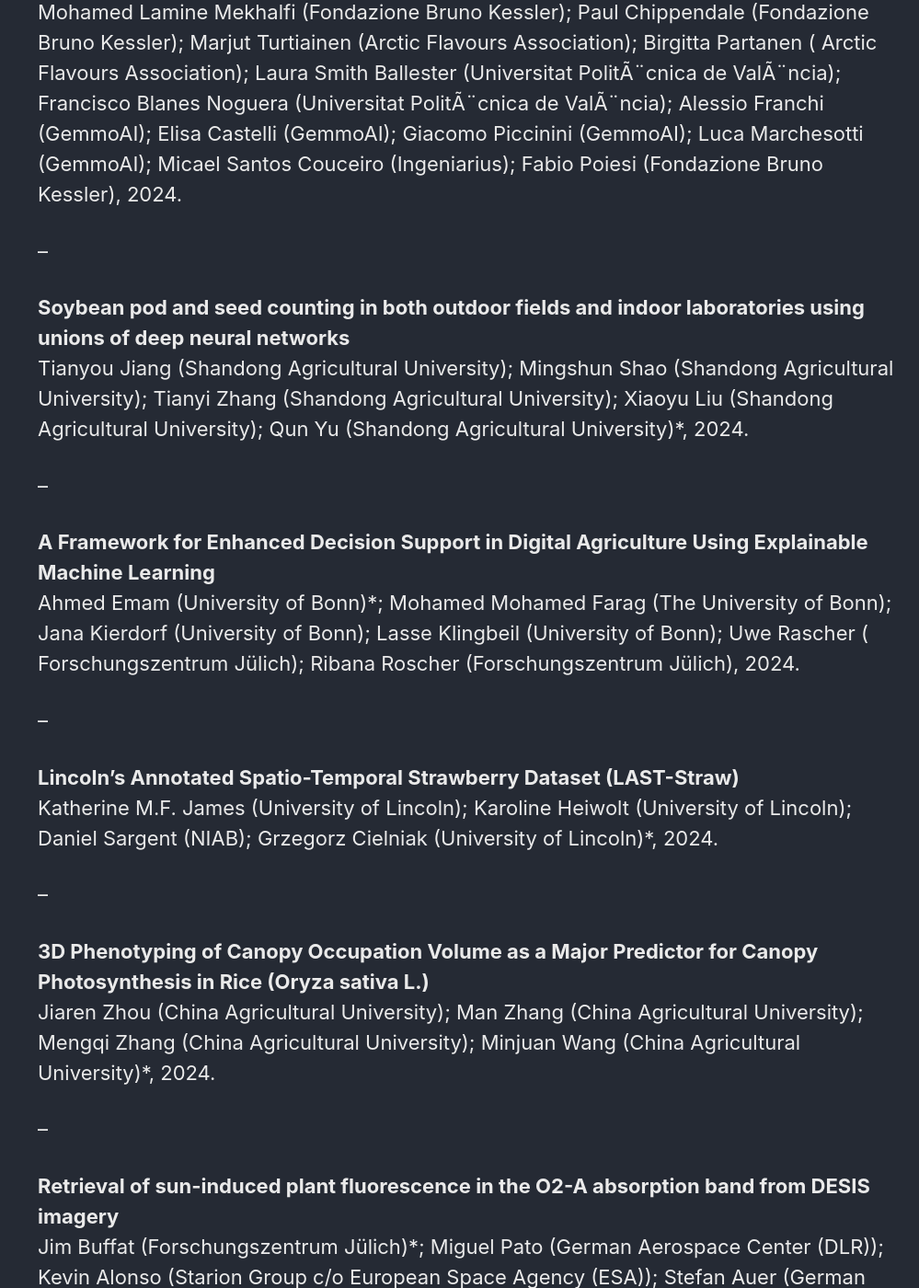
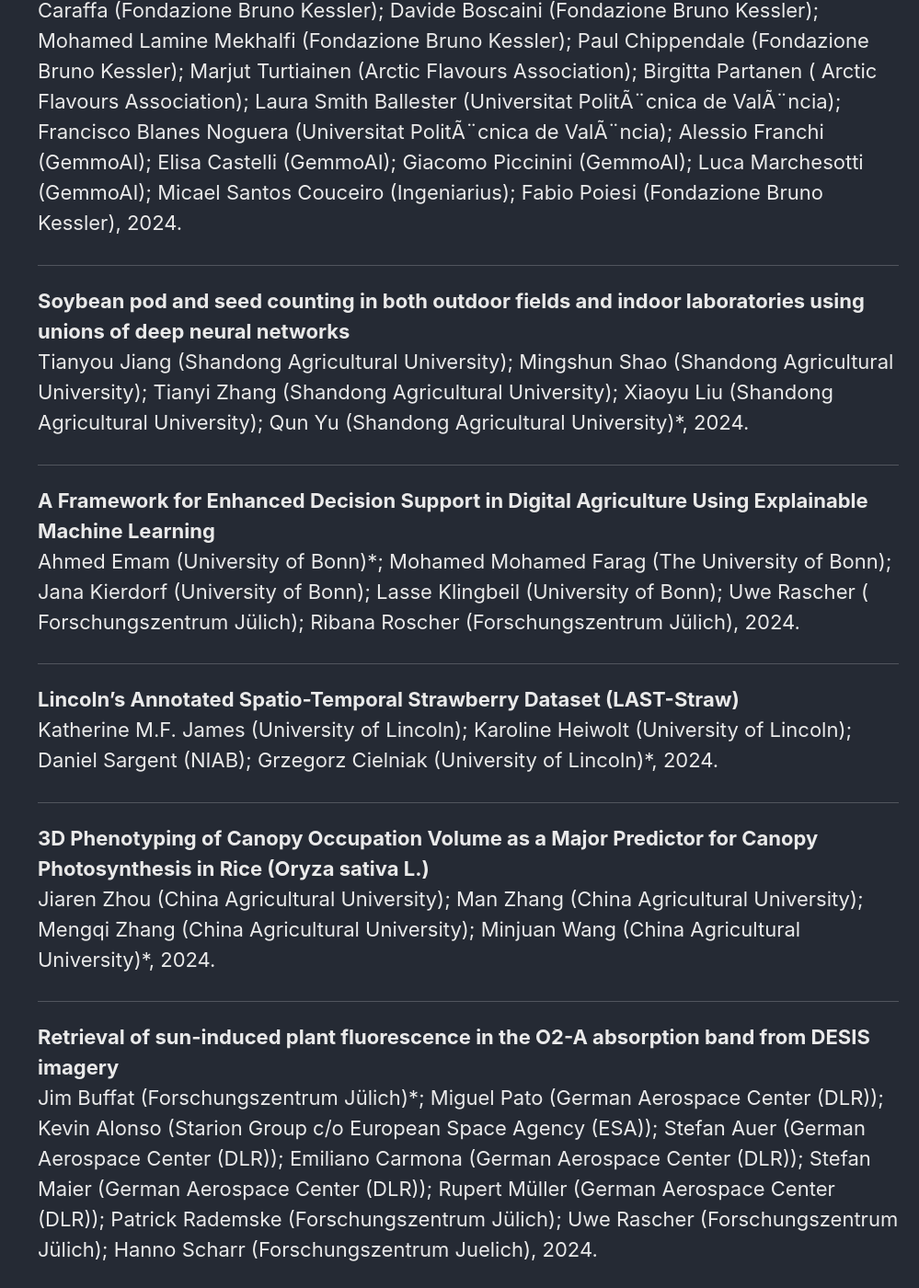
Before and after one commit to cvppa2024/cvppa2024.github.io, a Jekyll site: the page built from _pages/proceedings.md, in a window 1280 px wide and 1400 px high, scrolled down 380 px. Shown: the whole window at 92% size, without its empty margins (281-1280 px from the left). Built offline with Jekyll 4.4.1, drawn with Linux system fonts in a browser that asks for light colours; cached includes are drawn as plain includes.

Commit message:
Update proceedings.md
tweaks to the proceedings page

```diff
--- a/_pages/proceedings.md
+++ b/_pages/proceedings.md
@@ -5,120 +5,123 @@ title: "Proceedings"
 hidden: true
 ---
 
-Full Papers
+<link rel="stylesheet" href="/assets/css/main.css">
+<link rel="stylesheet" href="https://cdn.jsdelivr.net/npm/@fortawesome/fontawesome-free@5/css/all.min.css">
+
+## Full Papers
 ---
 
 **Wild Berry image dataset collected in Finnish forests and peatlands using drones**\
 Luigi Riz (Fondazione Bruno Kessler)*; Sergio Povoli (Fondazione Bruno Kessler); Andrea Caraffa (Fondazione Bruno Kessler); Davide Boscaini (Fondazione Bruno Kessler); Mohamed Lamine Mekhalfi (Fondazione Bruno Kessler); Paul Chippendale (Fondazione Bruno Kessler); Marjut Turtiainen (Arctic Flavours Association); Birgitta Partanen ( Arctic Flavours Association); Laura Smith Ballester (Universitat PolitÃ¨cnica de ValÃ¨ncia); Francisco Blanes Noguera (Universitat PolitÃ¨cnica de ValÃ¨ncia); Alessio Franchi (GemmoAI); Elisa Castelli (GemmoAI); Giacomo Piccinini (GemmoAI); Luca Marchesotti (GemmoAI); Micael Santos Couceiro (Ingeniarius); Fabio Poiesi (Fondazione Bruno Kessler), 2024.
 
---
+---
 
 **Soybean pod and seed counting in both outdoor fields and indoor laboratories using unions of deep neural networks**\
 Tianyou Jiang (Shandong Agricultural University); Mingshun  Shao (Shandong Agricultural University); Tianyi Zhang (Shandong Agricultural University); Xiaoyu Liu  (Shandong Agricultural University); Qun Yu (Shandong Agricultural University)*, 2024.
 
---
+---
 
 **A Framework for Enhanced Decision Support in Digital Agriculture Using Explainable Machine Learning**\
 Ahmed Emam (University of Bonn)*; Mohamed Mohamed Farag (The University of Bonn); Jana Kierdorf (University of Bonn); Lasse Klingbeil (University of Bonn); Uwe Rascher ( Forschungszentrum Jülich); Ribana Roscher (Forschungszentrum Jülich), 2024.
 
---
+---
 
 **Lincoln's Annotated Spatio-Temporal Strawberry Dataset (LAST-Straw)**\
 Katherine M.F. James (University of Lincoln); Karoline Heiwolt (University of Lincoln); Daniel Sargent (NIAB); Grzegorz Cielniak (University of Lincoln)*, 2024.
 
---
+---
 
 **3D Phenotyping of Canopy Occupation Volume as a Major Predictor for Canopy Photosynthesis in Rice (Oryza sativa L.)**\
 Jiaren Zhou (China Agricultural University); Man Zhang (China Agricultural University); Mengqi Zhang (China Agricultural University); Minjuan Wang (China Agricultural University)*, 2024.
 
---
+---
 
 **Retrieval of sun-induced plant fluorescence in the O2-A absorption band from DESIS imagery**\
 Jim Buffat (Forschungszentrum Jülich)*; Miguel Pato (German Aerospace Center (DLR)); Kevin Alonso (Starion Group c/o European Space Agency (ESA)); Stefan Auer (German Aerospace Center (DLR)); Emiliano Carmona (German Aerospace Center (DLR)); Stefan Maier (German Aerospace Center (DLR)); Rupert Müller (German Aerospace Center (DLR)); Patrick Rademske (Forschungszentrum Jülich); Uwe Rascher (Forschungszentrum Jülich); Hanno Scharr (Forschungszentrum Juelich), 2024.
 
---
+---
 
 **Unsupervised Tomato Split Anomaly Detection using Hyperspectral Imaging and Variational Autoencoders**\
 Mahmoud Abdulsalam (University of Lincoln)*; Usman Zahidi (University of Lincoln); Bradley Hurst (University of Lincoln); Simon Pearson (University of Lincoln); Grzegorz Cielniak (University of Lincoln); James M Brown (University of Lincoln), 2024.
 
---
+---
 
 **KAN You See It? KANs and Sentinel for Effective and Explainable Crop Field Segmentation**\
 Daniele Rege Cambrin (Politecnico di Torino)*; Eleonora Poeta (Politecnico di Torino); Eliana Pastor (Politecnico di Torino); Tania Cerquitelli (Dipartimento di Automatica e Informatica Politecnico di Torino); Elena Baralis (Politecnico di Torino); Paolo Garza (Politecnico di Torino), 2024.
 
---
+---
 
 **RoWeeder: Unsupervised Weed Mapping through Crop-Row Detection**\
 Pasquale De Marinis (University of Bari Aldo Moro)*; Gennaro Vessio (University of Bari Aldo Moro); Giovanna Castellano (University of Bari Aldo Moro, Italy), 2024.
 
---
+---
 
 **Consolidation of symbolic instances using sensor data via tracklet merging for long-term monitoring of crops**\
 Mark Niemeyer (German Research Center for Artificial Intelligence)*; Joachim Hertzberg (Osnabrück University); Grzegorz Cielniak (University of Lincoln), 2024.
 
---
+---
 
 **Automated Generation of Accurate, Compact and Focused Crop and Weed Segmentation Models**\
 Soma  Dasgupta (Tata Consultancy Services Limited)*; Swarnava Dey (TCS Research, Tata Consultancy Services Ltd.), 2024.
 
---
+---
 
 **Comparative Analysis of YOLOv9, YOLOv10 and RT-DETR for Real-Time Weed Detection**\
 Ahmet Oğuz  Saltık (University of Hohenheim)*; Alicia Allmendinger (University of Hohenheim); Anthony Stein (University of Hohenheim), 2024.
 
---
+---
 
 **Towards Auto-Generated Ground Truth for Evaluation of Perception Systems in Agriculture**\
 Christoph Krause (German Research Center for Artificial Intelligence)*; Mark Niemeyer (German Research Center for Artificial Intelligence); Janosch Bajorath (German Research Center for Artificial Intelligence); Naeem Iqbal (German Research Center for Artificial Intelligence); Joachim Hertzberg (Osnabrueck University), 2024.
 
---
+---
 
 **AgriBench: A Hierarchical Agriculture Benchmark for Multimodal Large Language Models**\
 Yutong Zhou (Leibniz Centre for Agricultural Landscape Research (ZALF))*, 2024.
 
---
+---
 
 **Deep Learning Based Growth Modeling of Plant Phenotypes**\
 Renke Hohl (University of Applied Sciences Mittelhessen); Moritz Schauer (Technische Hochschule Mittelhessen)*; Seyed Eghbal Ghobadi (THM), 2024.
 
---
+---
 
 **A simple approach to pavement cell segmentation**\
 Rostislav Shepel (University of Nottingham)*; Andres Romanowski (Wageningen University & Research); Mario Valerio Giuffrida (University of Nottingham), 2024.
 
---
+---
 
 **Enhancing weed detection performance by means of GenAI-based image augmentation**\
 Sourav Modak (University of Hohenheim)*; Anthony Stein (University of Hohenheim), 2024.
 
---
+---
 
 **SynthSet: Generative Diffusion Model for Semantic Segmentation in Precision Agriculture**\
 Andrew Heschl (University of Calgary)*; Mauricio C Murillo (University of Calgary); Keyhan Najafian (University of Saskatchewan); Farhad Maleki (McGill University), 2024.
 
---
+---
 
 **Robust UDA for Crop and Weed Segmentation: Multi-Scale Attention and Style-Adaptive Techniques**\
 Numair Nadeem (University of Regina)*; Muhammad Hamza Asad (University of Regina); Abdul Bais (University of Regina), 2024.
 
---
+---
 
 **Ordinal-Meta Learning for Fine-grained Fruit Quality Prediction**\
 Aayush Mishra (TCS Research)*; Manasi Patwardhan (TCS Research); Parijat Deshpande (TCS Research); Beena Rai (Tata Consultancy Services Limited), 2024.
 
---
+---
 
 **Beyond Annotations: Efficient Wheat Head Segmentation Using L-Systems, Game Engines, and Student-Teacher Models**\
 Hosein Beheshtifard (University of Calgary)*; Elijah Mickelson (University of Calgary); Keyhan Najafian (University of Saskatchewan); Farhad Maleki (McGill University), 2024.
 
---
+---
 
 **Exploiting Boundary Loss for the Hierarchical Panoptic Segmentation of Plants and Leaves**\
 Madeleine Darbyshire (University of Lincoln)*; Simon Parsons (University of Lincoln); Elizabeth Sklar (University of Lincoln), 2024.
 
---
+---
 
-Extended Abstracts
+## Extended Abstracts
 ---
 
 **WoodYOLO: A Novel Object Detector for Wood Species Detection in Microscopic Images**\
@@ -159,4 +162,4 @@ Federico Antonio Pio A Canistro (University of Bari Aldo Moro  ); Giovanna Caste
 **CISSS-Es: Curriculum-Including Semi-Supervised Sub-Ensembles for Plant Phenotyping**\
 Nicolas Mandel (Universität zu Lübeck)*; Sebastian Otte (University of Lübeck); Pirunthan Keerthinathan (Queensland University of Technology); Lihong  Zheng (Charles Sturt University Australia); Felipe Gonzalez (Queensland University of Technology); Jane Kelly (Charles Sturt University)
 
---
+---
```
